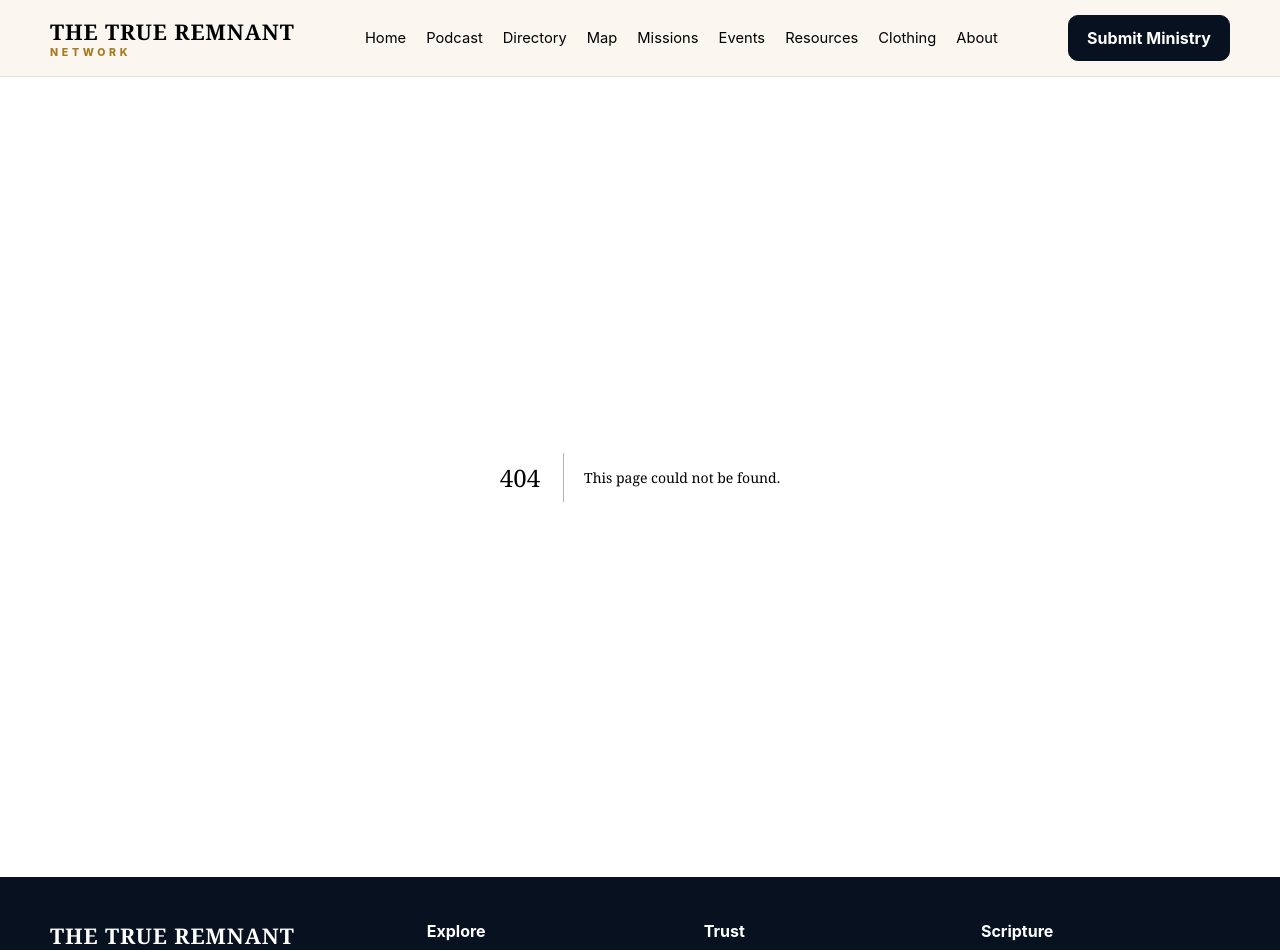
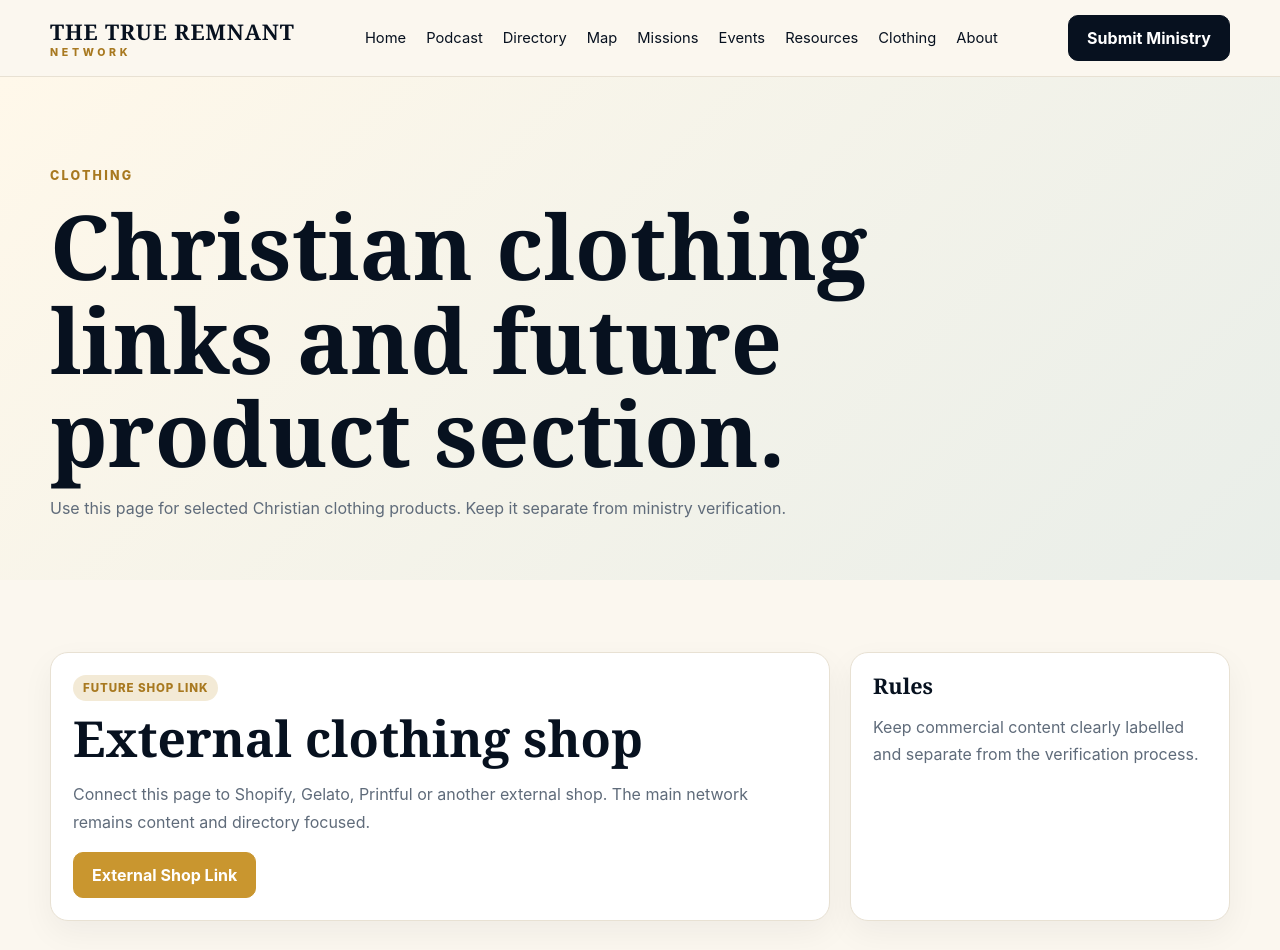
Before and after one commit to dakande85-bit/the-true-remnant-network, a Next.js app: page /clothing in a window 1280 px wide. Before the commit this address had no page. Shown: the top 950 px of the page. Built offline with nearby package versions, Linux system fonts and the light colour scheme.

Commit message:
Add clothing page

```diff
--- /dev/null
+++ b/src/app/clothing/page.tsx
@@ -0,0 +1,27 @@
+export default function ClothingPage() {
+  return (
+    <>
+      <section className="page-hero">
+        <div className="container">
+          <p className="kicker">Clothing</p>
+          <h1>Christian clothing links and future product section.</h1>
+          <p>Use this page for selected Christian clothing products. Keep it separate from ministry verification.</p>
+        </div>
+      </section>
+      <section className="section">
+        <div className="container grid grid-3">
+          <article className="card" style={{ gridColumn: "span 2" }}>
+            <span className="badge">Future Shop Link</span>
+            <h2 style={{ marginTop: 12 }}>External clothing shop</h2>
+            <p>Connect this page to Shopify, Gelato, Printful or another external shop. The main network remains content and directory focused.</p>
+            <a className="btn btn-primary" href="#">External Shop Link</a>
+          </article>
+          <aside className="card">
+            <h3>Rules</h3>
+            <p>Keep commercial content clearly labelled and separate from the verification process.</p>
+          </aside>
+        </div>
+      </section>
+    </>
+  );
+}
```
